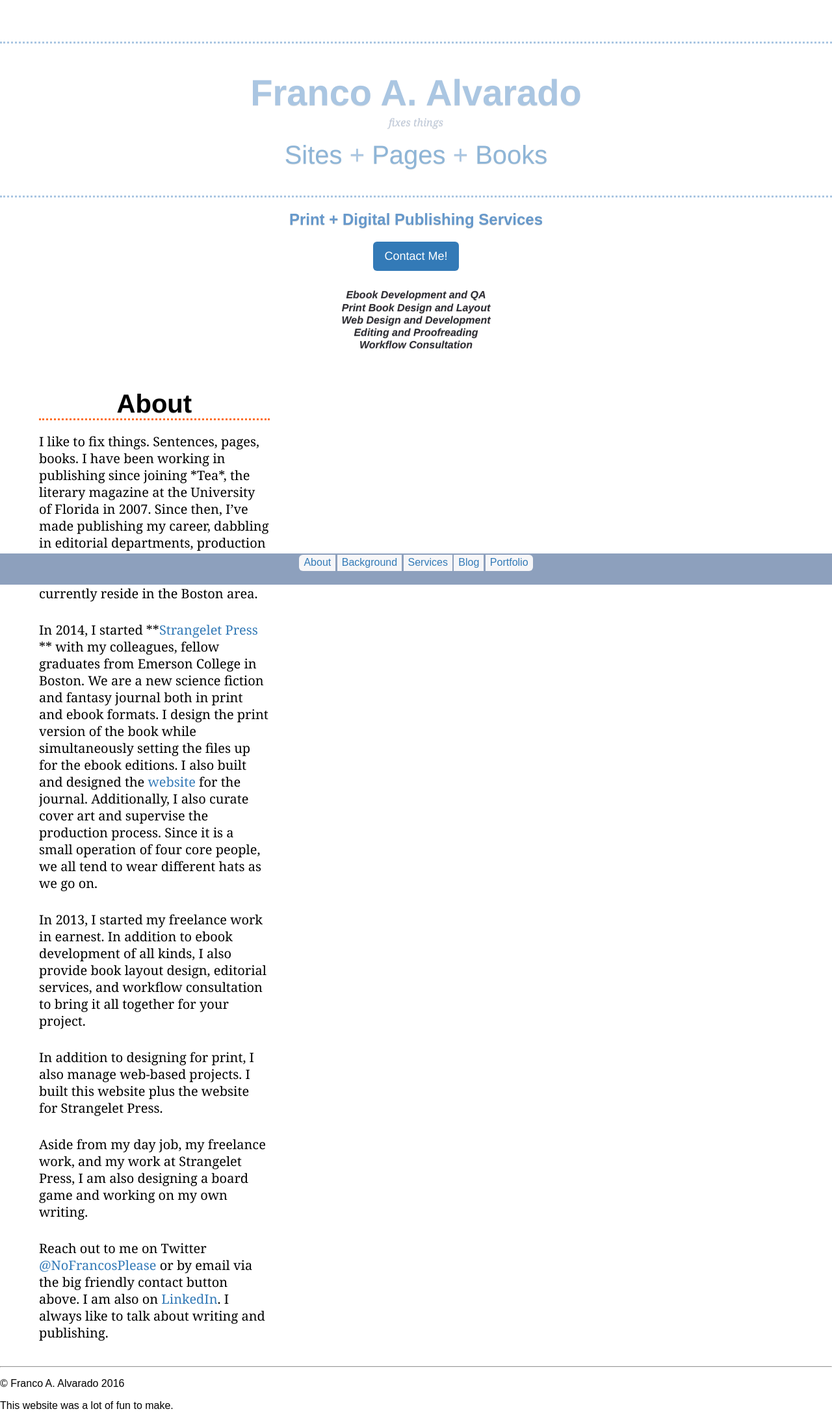
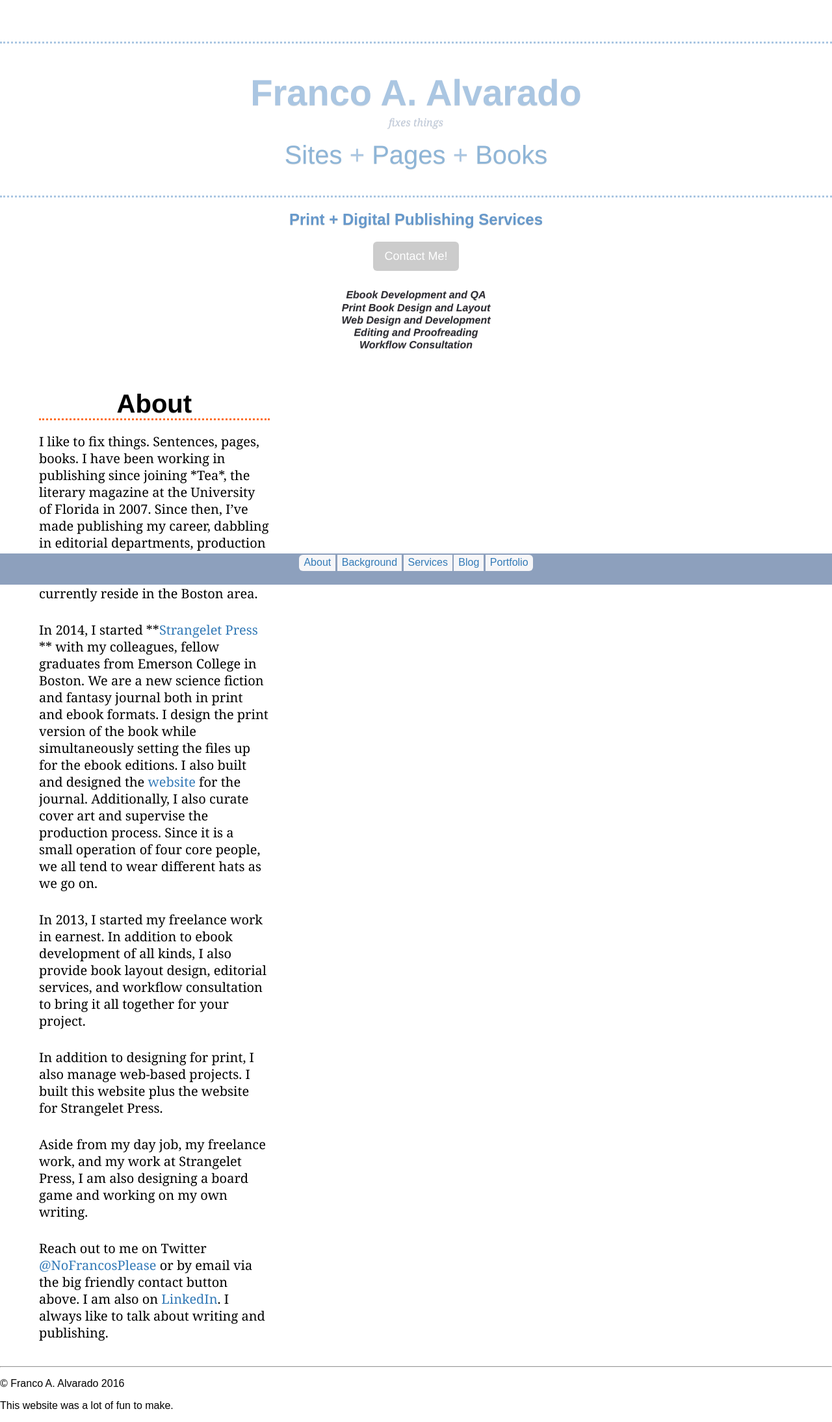
Before and after one commit to francopub/francopub.github.io, a Jekyll site: the page built from index.html, in a window 1280 px wide. Shown: the whole page at 65% size. Built offline with Jekyll 4.4.1, drawn with Linux system fonts in a browser that asks for light colours.

Commit message:
commit
commit

```diff
--- a/_sass/_vars.scss
+++ b/_sass/_vars.scss
@@ -9,5 +9,5 @@ $stack-ss: 'Marta', Helvetica, sans-serif;
 $stack-serif: Athelas, Georgia, serif;
 $shadow: 0 1px 0 rgba(204,204,204,1);
 $standard-border: dotted 3px;
-$button-color: #337ab7;
-$button-border: #CCC;
+$button-color: #ccc;
+$button-border: #2e6da4;
```
